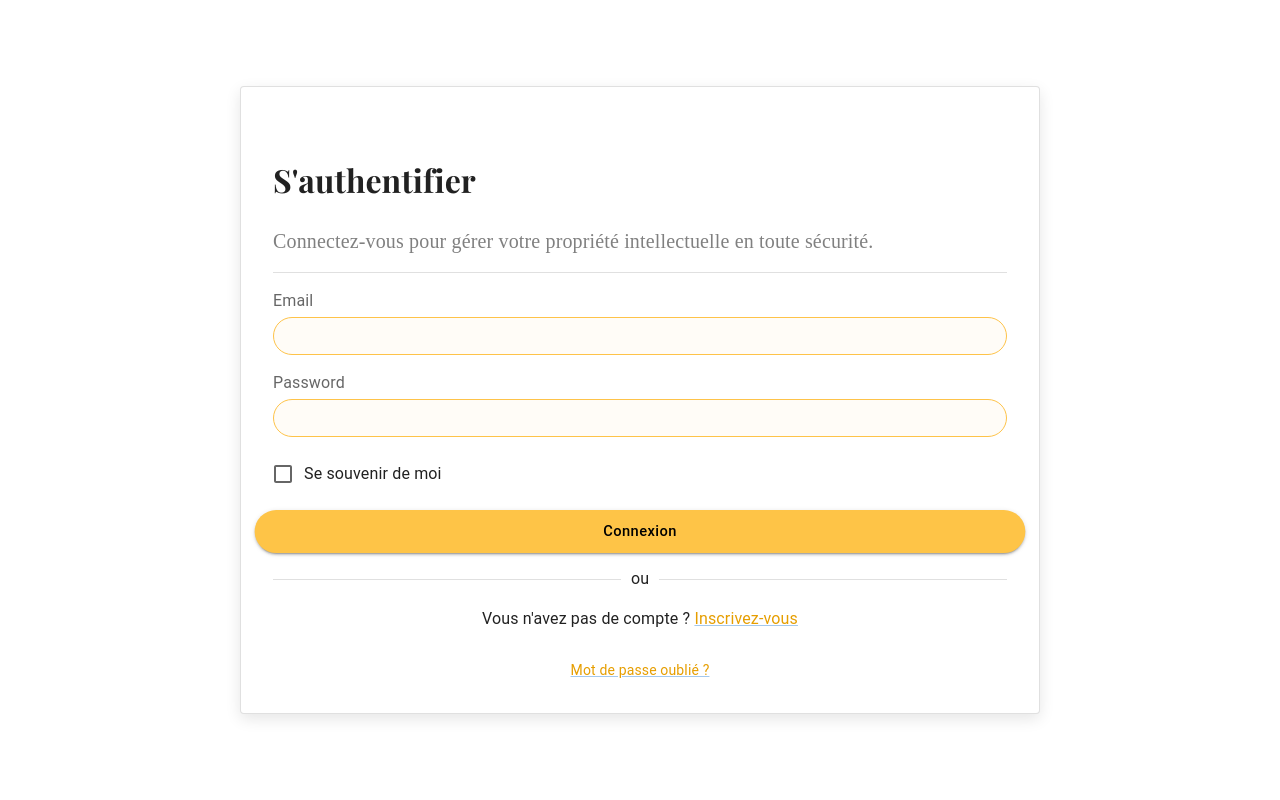
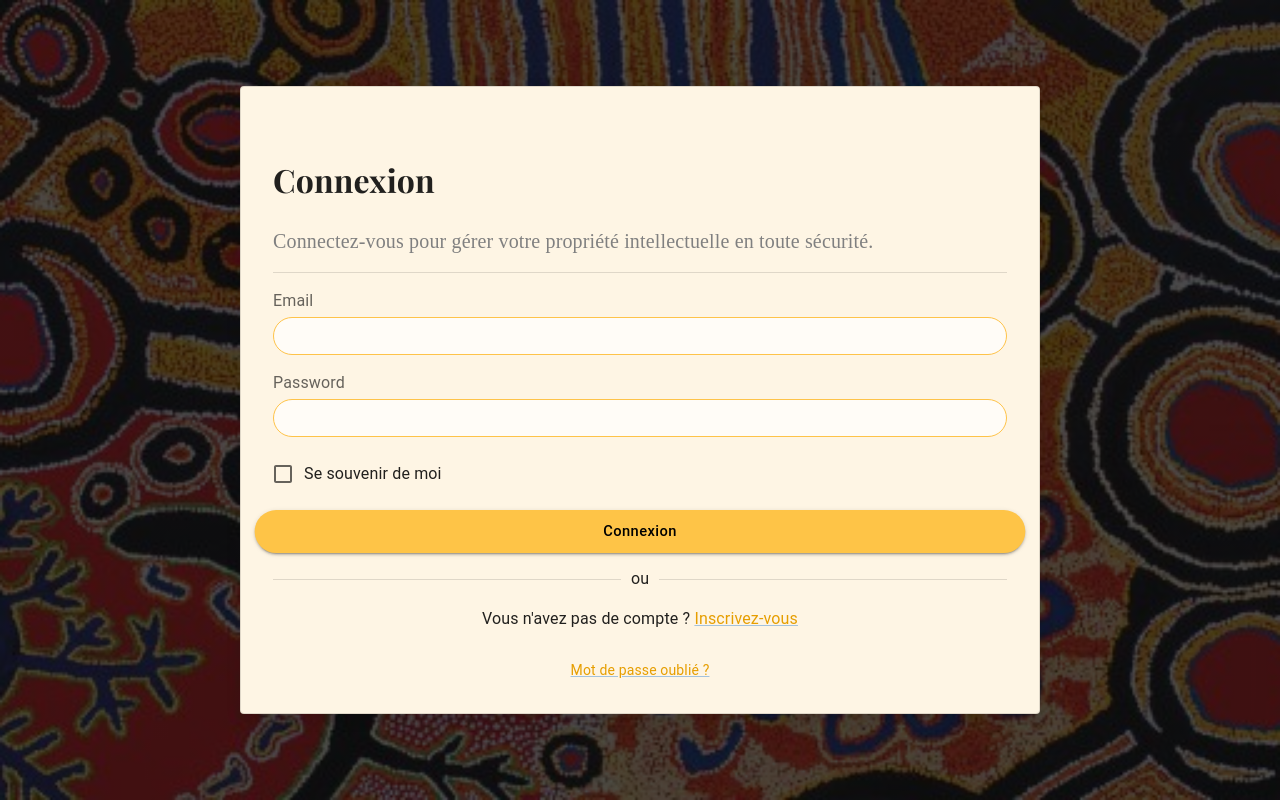
Before and after one commit to sirine-sudo/IP-frontend, a React (Create React App) app: page / in a window 1280 px wide. Built offline with nearby package versions, Linux system fonts and the light colour scheme.

Commit message:
style : added dashboard background to the login + signup

```diff
--- a/src/components/AuthComponents/AuthCard.js
+++ b/src/components/AuthComponents/AuthCard.js
@@ -12,6 +12,7 @@ const StyledCard = styled(MuiCard)(({ theme, maxWidth, padding }) => ({
   gap: theme.spacing(2),
   margin: "auto",
   boxShadow: "0px 5px 15px rgba(0, 0, 0, 0.1)",
+  backgroundColor:"#fef5e4"
 }));
 
 const AuthCard = ({ title, children, maxWidth, padding }) => {
--- a/src/components/AuthComponents/AuthContainer.js
+++ b/src/components/AuthComponents/AuthContainer.js
@@ -1,9 +1,12 @@
 import { Stack } from "@mui/material";
+import './style.css'; // Make sure this is correctly imported
 
 export default function AuthContainer({ children }) {
   return (
-    <Stack direction="column" justifyContent="center" height="100vh" width="100%">
-      {children}
-    </Stack>
+    <div className="auth-background" style={{ height: '100vh', width: '100%' }}>
+      <Stack direction="column" justifyContent="center" height="100%" width="100%">
+        {children}
+      </Stack>
+    </div>
   );
 }
--- a/src/components/AuthComponents/style.css
+++ b/src/components/AuthComponents/style.css
@@ -10,3 +10,12 @@
     background-color: #fffcf7;
     font-weight: 500;
   }
+
+
+  .auth-background {
+    background:
+      linear-gradient(rgba(0, 0, 0, 0.7), rgba(0, 0, 0, 0.7)),
+      url('../../assets/images/dashboard-bck.jpg');
+    background-size: cover;
+    background-position: center;
+  }
--- a/src/pages/auth/Login.js
+++ b/src/pages/auth/Login.js
@@ -83,7 +83,7 @@ export default function Login() {
     <AppTheme>
       <AuthContainer  >
         <AuthCard>
-          <TitleSection title="S'authentifier" text="Connectez-vous pour gérer votre propriété intellectuelle en toute sécurité." />
+          <TitleSection title="Connexion" text="Connectez-vous pour gérer votre propriété intellectuelle en toute sécurité." />
             <Divider></Divider>
           <Box component="form" onSubmit={handleSubmit} noValidate sx={{ display: "flex", flexDirection: "column", gap: 2 }}>
             <AuthForm
```
